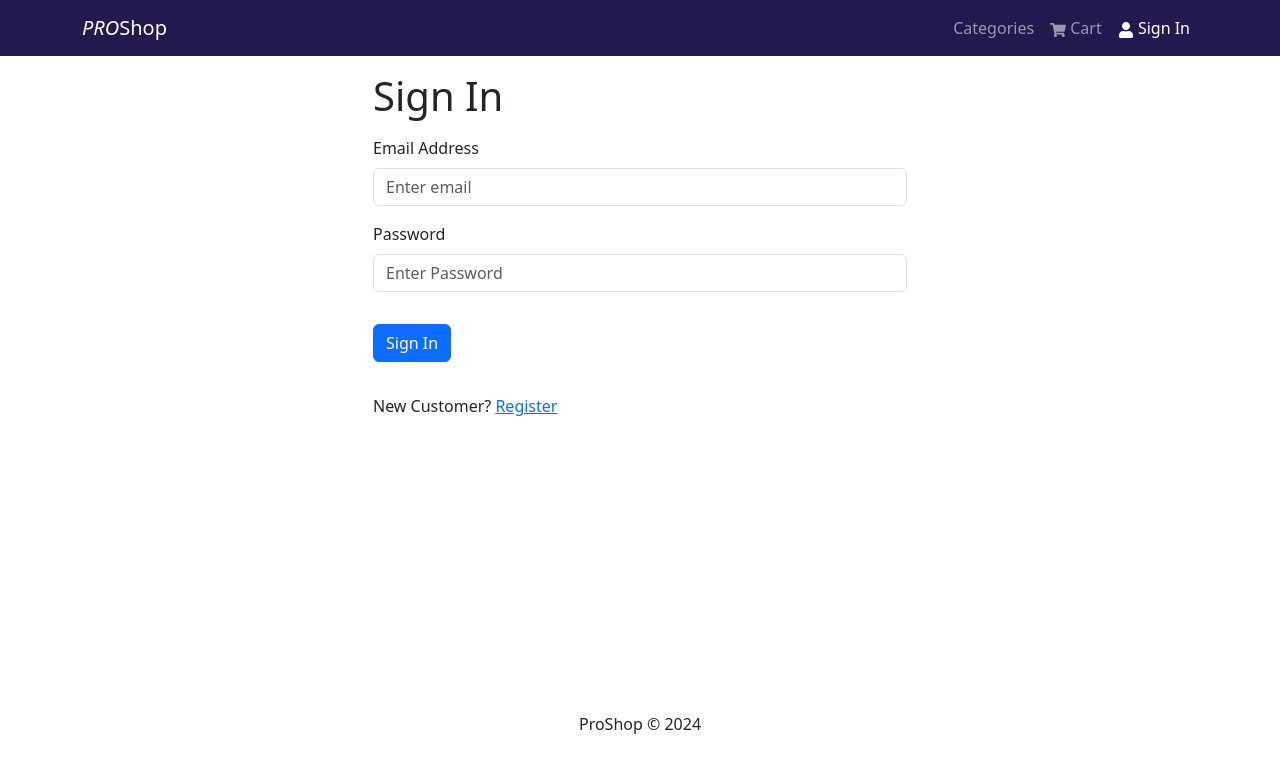
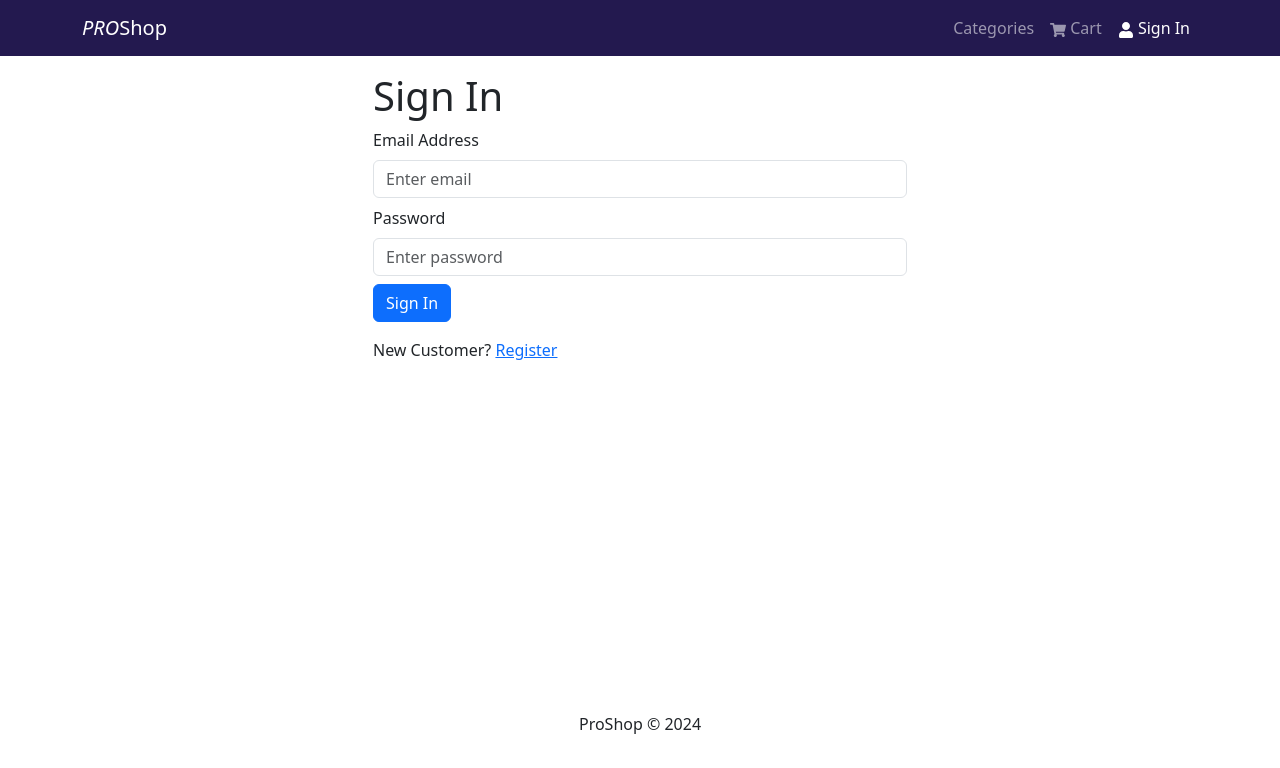
Before and after one commit to AndrewCMonson/proshop, a React (Create React App) app in the folder frontend/: page /login in a window 1280 px wide. Shown: the top 768 px of the page. Built offline with nearby package versions, Linux system fonts and the light colour scheme.

Commit message:
login functionality completed

```diff
--- a/frontend/package.json
+++ b/frontend/package.json
@@ -18,6 +18,7 @@
     "react-router-bootstrap": "^0.26.2",
     "react-router-dom": "^6.21.1",
     "react-scripts": "5.0.1",
+    "react-toastify": "^10.0.3",
     "web-vitals": "^2.1.4"
   },
   "scripts": {
--- a/frontend/src/App.js
+++ b/frontend/src/App.js
@@ -1,7 +1,10 @@
 import { Container } from 'react-bootstrap';
 import { Outlet } from 'react-router-dom';
+import { ToastContainer } from 'react-toastify';
+import 'react-toastify/dist/ReactToastify.css';
 import Header from './components/Header';
 import Footer from './components/Footer';
+
 
 
 const App = () => {
@@ -14,6 +17,7 @@ const App = () => {
         </Container>
       </main>
       <Footer />
+      <ToastContainer />
     </>
   )
 }
--- a/frontend/src/components/Header.jsx
+++ b/frontend/src/components/Header.jsx
@@ -1,23 +1,25 @@
 import React from 'react';
-import {
-	Navbar,
-	Nav,
-	Container,
-	Badge
-} from 'react-bootstrap';
+import { Navbar, Nav, Container, Badge, NavDropdown } from 'react-bootstrap';
 import { FaShoppingCart, FaUser } from 'react-icons/fa';
 import { LinkContainer } from 'react-router-bootstrap';
 import { useSelector } from 'react-redux';
 
 const Header = () => {
-	const { cartItems } = useSelector((state) => state.cart);
+	const { cartItems } = useSelector(state => state.cart);
+	const { userInfo } = useSelector(state => state.auth);
+
+	const logoutHandler = () => {
+		console.log('logout');
+	};
 
 	return (
 		<header>
 			<Navbar variant="dark" expand="lg" collapseOnSelect className="navBar">
 				<Container>
 					<LinkContainer to="/">
-						<Navbar.Brand><i>PRO</i>Shop</Navbar.Brand>
+						<Navbar.Brand>
+							<i>PRO</i>Shop
+						</Navbar.Brand>
 					</LinkContainer>
 					<Navbar.Toggle aria-controls="basic-navbar-nav" />
 					<Navbar.Collapse id="basic-navbar-nav">
@@ -30,16 +32,27 @@ const Header = () => {
 									<FaShoppingCart /> Cart
 									{cartItems.length > 0 && (
 										<Badge pill bg="danger" className="ms-1">
-											{ cartItems.reduce((acc, item) => acc + item.qty, 0)}
+											{cartItems.reduce((acc, item) => acc + item.qty, 0)}
 										</Badge>
 									)}
 								</Nav.Link>
 							</LinkContainer>
-							<LinkContainer to="/login">
-								<Nav.Link>
-									<FaUser /> Sign In
-								</Nav.Link>
-							</LinkContainer>
+							{userInfo ? (
+								<NavDropdown title={userInfo.name} id="username">
+									<LinkContainer to="/profile">
+										<NavDropdown.Item>Profile</NavDropdown.Item>
+									</LinkContainer>
+									<NavDropdown.Item onClick={logoutHandler}>
+										Logout
+									</NavDropdown.Item>
+								</NavDropdown>
+							) : (
+								<LinkContainer to="/login">
+									<Nav.Link>
+										<FaUser /> Sign In
+									</Nav.Link>
+								</LinkContainer>
+							)}
 						</Nav>
 					</Navbar.Collapse>
 				</Container>
--- a/frontend/src/screens/LoginScreen.jsx
+++ b/frontend/src/screens/LoginScreen.jsx
@@ -1,46 +1,84 @@
-import { useState } from 'react';
-import { Link } from 'react-router-dom';
+import { useState, useEffect } from 'react';
+import { Link, useLocation, useNavigate } from 'react-router-dom';
 import { Form, Button, Row, Col } from 'react-bootstrap';
-import FormContainer from '../components/FormContainer.jsx';
+import { useDispatch, useSelector } from 'react-redux';
+import Loader from '../components/Loader';
+import FormContainer from '../components/FormContainer';
+
+import { useLoginMutation } from '../slices/usersApiSlice';
+import { setCredentials } from '../slices/authSlice';
+import { toast } from 'react-toastify';
 
 const LoginScreen = () => {
   const [email, setEmail] = useState('');
   const [password, setPassword] = useState('');
 
-	const submitHandler = e => {
+  const dispatch = useDispatch();
+  const navigate = useNavigate();
+
+  const [login, { isLoading }] = useLoginMutation();
+
+  const { userInfo } = useSelector((state) => state.auth);
+
+  const { search } = useLocation();
+  const sp = new URLSearchParams(search);
+  const redirect = sp.get('redirect') || '/';
+
+  useEffect(() => {
+    if (userInfo) {
+      navigate(redirect);
+    }
+  }, [navigate, redirect, userInfo]);
+
+  const submitHandler = async (e) => {
     e.preventDefault();
-		// DISPATCH LOGIN
+    try {
+      const res = await login({ email, password }).unwrap();
+      dispatch(setCredentials({ ...res }));
+      navigate(redirect);
+    } catch (err) {
+      toast.error(err?.data?.message || err.error);
+    }
   };
 
   return (
     <FormContainer>
       <h1>Sign In</h1>
+
       <Form onSubmit={submitHandler}>
-				<Form.Group controlId="email" className="my-3">
+        <Form.Group className='my-2' controlId='email'>
           <Form.Label>Email Address</Form.Label>
           <Form.Control
-						type="email"
-						placeholder="Enter email"
+            type='email'
+            placeholder='Enter email'
             value={email}
-						onChange={e => setEmail(e.target.value)}
+            onChange={(e) => setEmail(e.target.value)}
           ></Form.Control>
         </Form.Group>
-				<Form.Group controlId="password" className="my-3">
+
+        <Form.Group className='my-2' controlId='password'>
           <Form.Label>Password</Form.Label>
           <Form.Control
-						type="password"
-						placeholder="Enter Password"
+            type='password'
+            placeholder='Enter password'
             value={password}
-						onChange={e => setPassword(e.target.value)}
+            onChange={(e) => setPassword(e.target.value)}
           ></Form.Control>
         </Form.Group>
-				<Button type="submit" variant="primary" className="my-3">
+
+        <Button disabled={isLoading} type='submit' variant='primary'>
           Sign In
         </Button>
+
+        {isLoading && <Loader />}
       </Form>
-			<Row className="py-3">
+
+      <Row className='py-3'>
         <Col>
-					New Customer? <Link to="/register">Register</Link>
+          New Customer?{' '}
+          <Link to={redirect ? `/register?redirect=${redirect}` : '/register'}>
+            Register
+          </Link>
         </Col>
       </Row>
     </FormContainer>
```
Also changed, not shown: 1 other file (tests, documents, lock files or other folders). Lines whose indentation alone changed are shown as unchanged.
